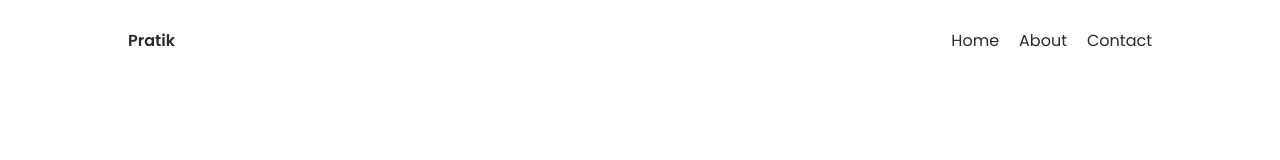
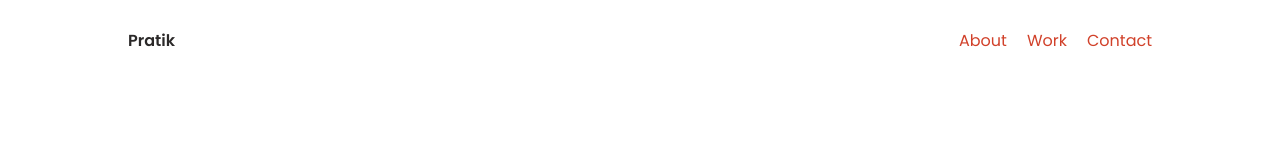
Before and after one commit to ThePratikSah/portfolio-design, a plain HTML site: page index.html in a window 1280 px wide. Shown: the top 160 px of the page. Drawn offline with Linux system fonts and the light colour scheme.

Commit message:
added menu with scroll

```diff
--- a/index.html
+++ b/index.html
@@ -13,9 +13,15 @@
       <div class="navbar">
         <p tabindex="1" class="logo">Pratik</p>
         <ul class="menu">
-          <li tabindex="2" class="menu-items">Home</li>
-          <li tabindex="3" class="menu-items">About</li>
-          <li tabindex="4" class="menu-items">Contact</li>
+          <li tabindex="2" class="menu-items">
+            <a href="#about">About</a>
+          </li>
+          <li tabindex="3" class="menu-items">
+            <a href="#work">Work</a>
+          </li>
+          <li tabindex="4" class="menu-items">
+            <a href="#contact">Contact</a>
+          </li>
         </ul>
       </div>
 
@@ -34,7 +40,7 @@
       </section>
     </div>
     <!-- about -->
-    <div class="about">
+    <div id="about" class="about">
       <h2>About</h2>
       <p>
         I currently am working as a Full-stack Developer at
@@ -57,7 +63,7 @@
     </div>
 
     <!-- work -->
-    <div class="work">
+    <div id="work" class="work">
       <div class="card-group">
         <div class="card">
           <img src="./icons/monitor.svg" alt="" />
@@ -78,7 +84,7 @@
     </div>
 
     <!-- footer -->
-    <div class="footer">
+    <div id="contact" class="footer">
       <div class="form">
         <form action="" method="post">
           <p>
```
